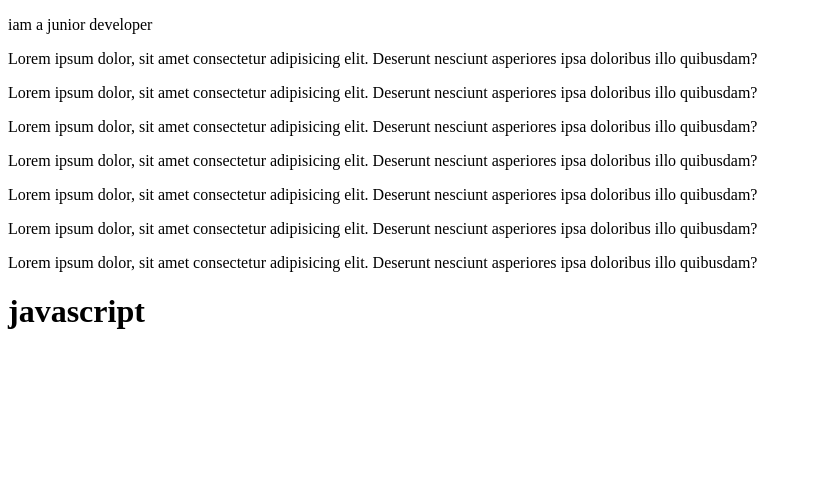
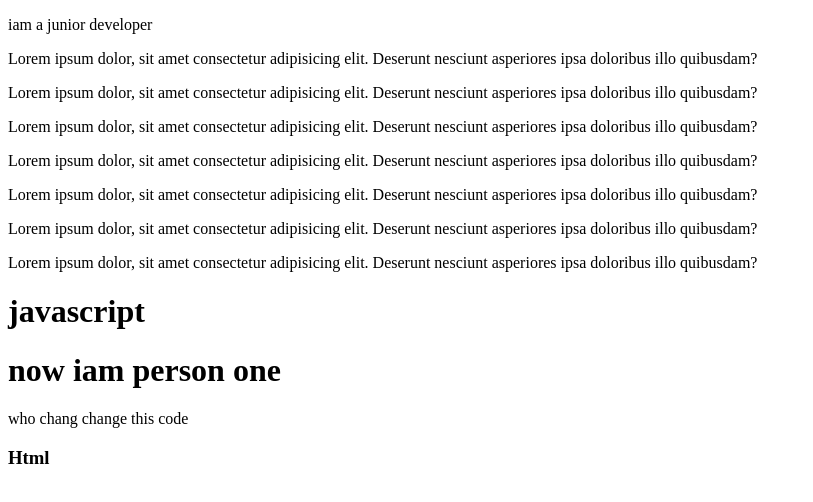
Before and after one commit to souravbsk/my-third-repo, a plain HTML site: page index.html in a window 1280 px wide. Shown: the whole page, without its empty margins (0-813 px from the left). Drawn offline with Linux system fonts and the light colour scheme.

Commit message:
person one frst commit

```diff
--- a/index.html
+++ b/index.html
@@ -16,5 +16,8 @@
     <p>Lorem ipsum dolor, sit amet consectetur adipisicing elit. Deserunt nesciunt asperiores ipsa doloribus illo quibusdam?</p>
     <p>Lorem ipsum dolor, sit amet consectetur adipisicing elit. Deserunt nesciunt asperiores ipsa doloribus illo quibusdam?</p>
     <h1>javascript</h1>
+    <h1>now iam person one</h1>
+    <p>who chang change this code </p>
+    <h3>Html</h3>
  </body>
  </html>
```
